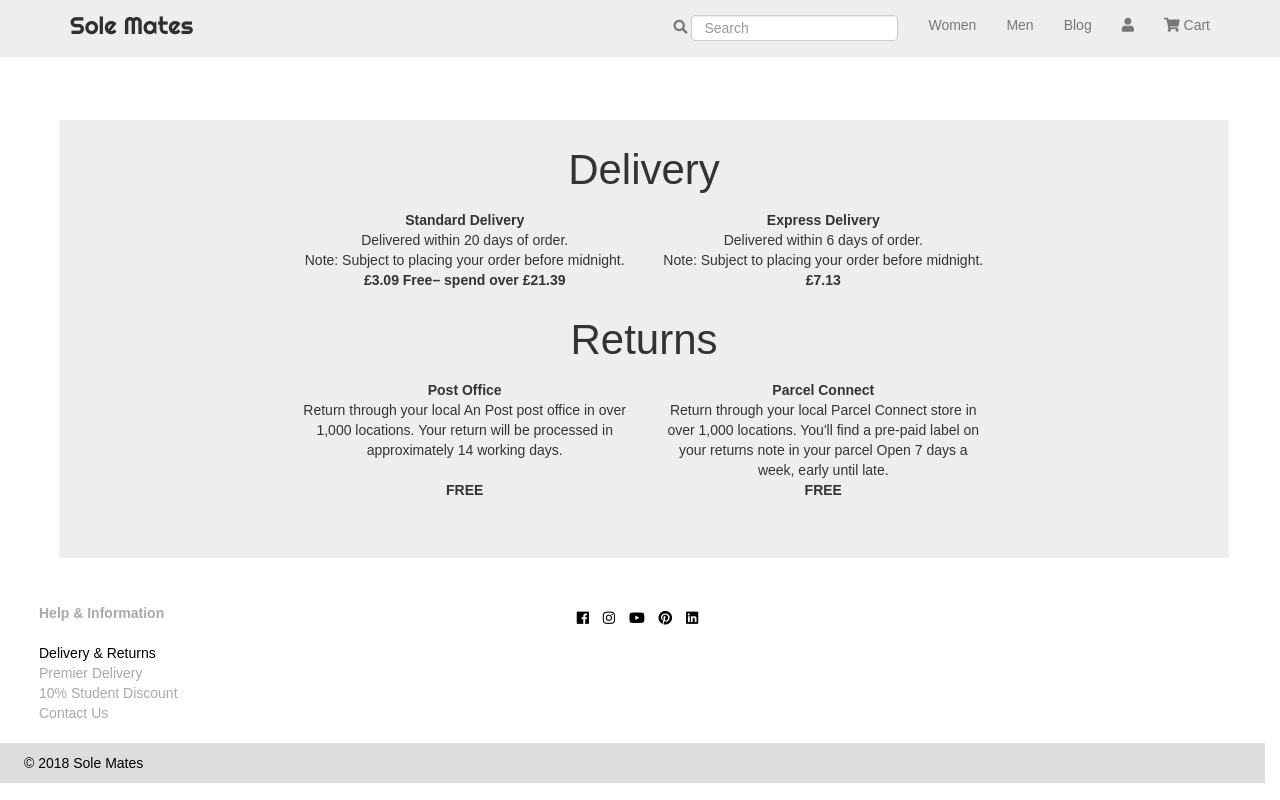
After one commit to k8s-88/closet_k, a Django app: page /delivery/ in a window 1280 px wide. The commit adds this page. Run offline with Django 3.2, Linux system fonts and the light colour scheme; some libraries are stand-ins or nearby versions; some web fonts are replaced.

Commit message:
delivery and returns page added

```diff
--- a/closet_k/urls.py
+++ b/closet_k/urls.py
@@ -17,7 +17,7 @@ Including another URLconf
 from django.contrib import admin
 from django.urls import path, include
 from accounts.views import signup, show_profile
-from products.views import product_list, product_detail, home, view_category
+from products.views import product_list, product_detail, home, view_category, delivery
 from cart.views import add_to_cart, view_cart, remove_from_cart, HttpResponseRedirect
 from checkout.views import checkout, submit_payment
 from django.views.static import serve
@@ -28,6 +28,7 @@ from blog.views import blog_posts, read_post, comment
 
 urlpatterns = [
     path('admin/', admin.site.urls),
+    path('delivery/', delivery, name="delivery"),
     path('', home, name="home"),
     path('category/<int:id>', view_category, name="view_category"),
     path('products/', product_list, name="products"),
--- /dev/null
+++ b/products/templates/products/delivery.html
@@ -0,0 +1,106 @@
+{% extends "base.html" %} {% block content %}
+<div class="container delivery_page">
+
+
+    <!--<table class="table table-bordered">-->
+    <!--    <thead>-->
+    <!--        <tr>-->
+
+    <!--            <th scope="col">Standard Delivery</th>-->
+    <!--            <th scope="col">Express Delivery</th>-->
+
+    <!--        </tr>-->
+    <!--    </thead>-->
+    <!--    <tbody>-->
+    <!--        <tr>-->
+
+    <!--            <td>Delivered within 20 days of order. Note: Subject to placing your order before midnight.</td>-->
+    <!--            <td>Delivered within 6 days of order. Note: Subject to placing your order before midnight.</td>-->
+
+    <!--        </tr>-->
+    <!--        <tr>-->
+
+    <!--            <td>£3.09 or Free– spend over £21.39</td>-->
+    <!--            <td>£7.13</td>-->
+
+    <!--        </tr>-->
+
+    <!--    </tbody>-->
+    <!--</table>-->
+
+
+
+<div class="row">
+    <p class="delivery_heading"> Delivery</p>
+</div>
+
+
+    <div class="row">
+        <div class="col-md-2"></div>
+        <div class="col-md-4">
+            <b>Standard Delivery</b>
+        </div>
+        <div class="col-md-4">
+            <b>Express Delivery</b>
+        </div>
+    </div>
+    <div class="row">
+        <div class="col-md-2"></div>
+        <div class="col-md-4">
+            Delivered within 20 days of order. <br>Note: Subject to placing your order before midnight.
+        </div>
+        <div class="col-md-4">
+            Delivered within 6 days of order. <br>Note: Subject to placing your order before midnight.
+        </div>
+    </div>
+
+    <div class="row">
+        <div class="col-md-2"></div>
+        <div class="col-md-4">
+            <b> £3.09 Free– spend over £21.39</b>
+        </div>
+        <div class="col-md-4">
+            <b> £7.13</b>
+        </div>
+    </div>
+
+
+
+<div class="row">
+  <p class="delivery_heading"> Returns</p>
+</div>
+
+
+
+
+    <div class="row">
+        <div class="col-md-2"></div>
+        <div class="col-md-4">
+            <b> Post Office</b>
+        </div>
+        <div class="col-md-4">
+            <b>Parcel Connect</b>
+        </div>
+    </div>
+    <div class="row">
+        <div class="col-md-2"></div>
+        <div class="col-md-4">
+            Return through your local An Post post office in over 1,000 locations. Your return will be processed in approximately 14 working days.
+        </div>
+        <div class="col-md-4">
+            Return through your local Parcel Connect store in over 1,000 locations. You'll find a pre-paid label on your returns note in your parcel Open 7 days a week, early until late.
+        </div>
+    </div>
+
+    <div class="row">
+        <div class="col-md-2"></div>
+        <div class="col-md-4">
+            <b>FREE</b>
+        </div>
+        <div class="col-md-4">
+            <b>FREE</b>
+        </div>
+    </div>
+
+</div>
+{% endblock content %}
--- a/products/views.py
+++ b/products/views.py
@@ -25,3 +25,6 @@ def product_detail(request, id):
 
 def home(request):
     return render(request, "products/home.html")
+
+def delivery(request):
+    return render(request, "products/delivery.html")
--- a/static/css/style.css
+++ b/static/css/style.css
@@ -121,6 +121,23 @@ li {
 
 }
 
+/*--------------------------delivery page---------------------------------*/
+
+.delivery_page {
+    background-color: #EEEEEE;
+    padding: 5%;
+    /*margin-top: 5%;*/
+}
+
+.delivery_heading {
+    font-family: 'Raleway', sans-serif;
+    font-size: 3em;
+    padding-top: 20px;
+    padding-bottom: 0px;
+
+}
+
+
 
 /*------------------------------Home page--------------------------------*/
 
@@ -133,6 +150,7 @@ li {
 
 
 }
+
 
 
 .grid {
--- a/templates/base.html
+++ b/templates/base.html
@@ -110,7 +110,7 @@
     <div class="row" id="footer">
         <div class="footer">
             <div class="col-sm-4">
-                <p class="footer_text"><strong>Help & Information</strong><br><br> Delivery & Returns <br> Premier Delivery<br> 10% Student Discount <br> Contact Us
+                <p class="footer_text"><strong>Help & Information</strong><br><br> <a href="/delivery">Delivery & Returns </a><br> Premier Delivery<br> 10% Student Discount <br> Contact Us
                 </p>
             </div>
             <div class="col-sm-4">
```
